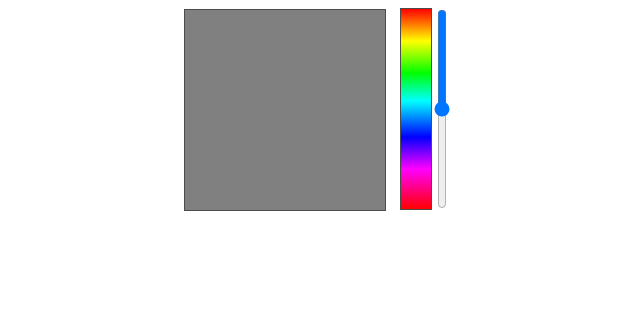
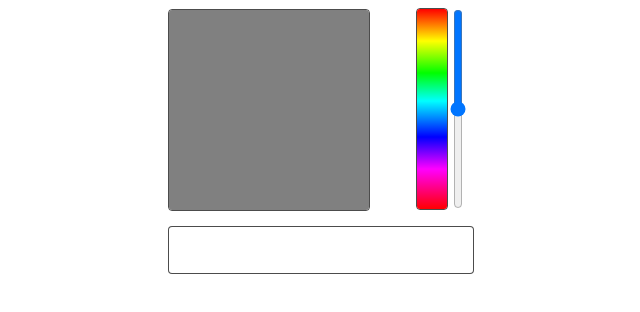
Before and after one commit to appac/colour-picker, a Gatsby site: page / in a window 1280 px wide. Shown: the whole page, without its empty margins (322-962 px from the left). Built offline with nearby package versions, Linux system fonts and the light colour scheme; Gatsby itself is replaced by a stand-in of ours.

Commit message:
feat(colour-picker): add and style input for hex value display

```diff
--- a/src/components/colour-picker/index.js
+++ b/src/components/colour-picker/index.js
@@ -7,6 +7,7 @@ import rgbToHex from "../../utils/rgb-to-hex";
 
 const ColourPicker = () => {
   const [currentHue, setCurrentHue] = useState(null);
+  const [hexValue, setHexValue] = useState(null);
 
   const hueChangeHandler = ({ data }) => {
     const { 0: red, 1: green, 2: blue, 3: alpha } = data;
@@ -24,6 +25,7 @@ const ColourPicker = () => {
   };
 
   return (
+    <>
       <div className="colour-picker">
         <Picker
           currentHue={currentHue}
@@ -31,6 +33,15 @@ const ColourPicker = () => {
         />
         <Slider handleHueChange={hueChangeHandler} />
       </div>
+      <div className="hex-value">
+        <input
+          className="hex-value__input"
+          type="text"
+          disabled={true}
+          value={hexValue}
+        />
+      </div>
+    </>
   );
 };
 
--- a/src/components/colour-picker/picker.js
+++ b/src/components/colour-picker/picker.js
@@ -2,7 +2,6 @@ import React, { useCallback, useEffect, useRef, useState } from "react";
 
 const SaturationPicker = ({ currentHue, handleSaturationChange }) => {
   const saturationCanvas = useRef(null);
-  const [hexValue, setHexValue] = useState(null);
 
   useEffect(() => {
     const canvas = saturationCanvas.current;
--- a/src/components/colour-picker/styles.scss
+++ b/src/components/colour-picker/styles.scss
@@ -1,9 +1,17 @@
+$border: 1px solid rgba(0, 0, 0, 0.7);
+$border-radius: 4px;
+
+.max-width {
+  max-width: 300px;
+  margin: 0 auto;
+}
+
 .colour-picker {
+  @extend .max-width;
   display: flex;
   flex-direction: row;
-  justify-content: center;
+  justify-content: space-between;
   align-items: center;
-  margin: 0 auto;
 }
 
 .saturation-picker {
@@ -13,7 +21,8 @@
 }
 
 .saturation-picker__canvas {
-  border: 1px solid rgba(0, 0, 0, 0.7);
+  border: $border;
+  border-radius: $border-radius;
 }
 
 .hue-slider {
@@ -24,7 +33,8 @@
 }
 
 .hue-slider__canvas {
-  border: 1px solid rgba(0, 0, 0, 0.7);
+  border: $border;
+  border-radius: $border-radius;
 }
 
 .hue-slider__control {
@@ -36,3 +46,17 @@
   padding: 0;
   margin: 0;
 }
+
+.hex-value {
+  @extend .max-width;
+  margin-top: 16px;
+}
+
+.hex-value__input {
+  width: 100%;
+  height: 44px;
+  border: $border;
+  border-radius: $border-radius;
+  background: #fff;
+  color: #000;
+}
```
Lines whose indentation alone changed are shown as unchanged.
